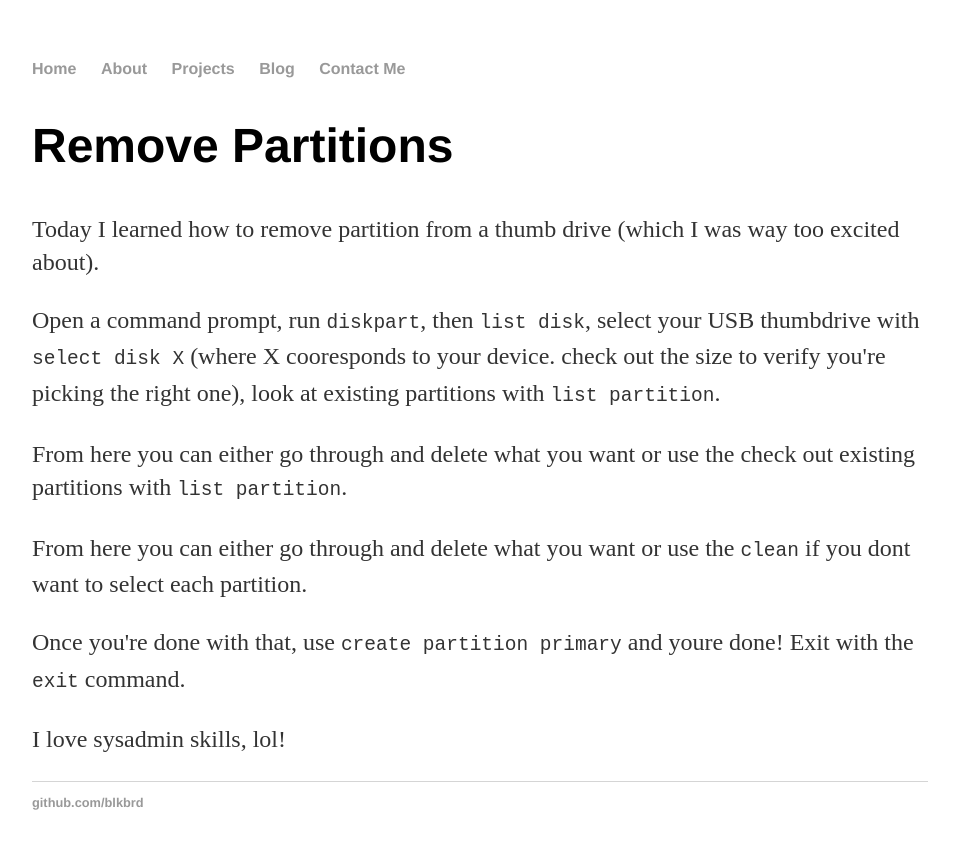
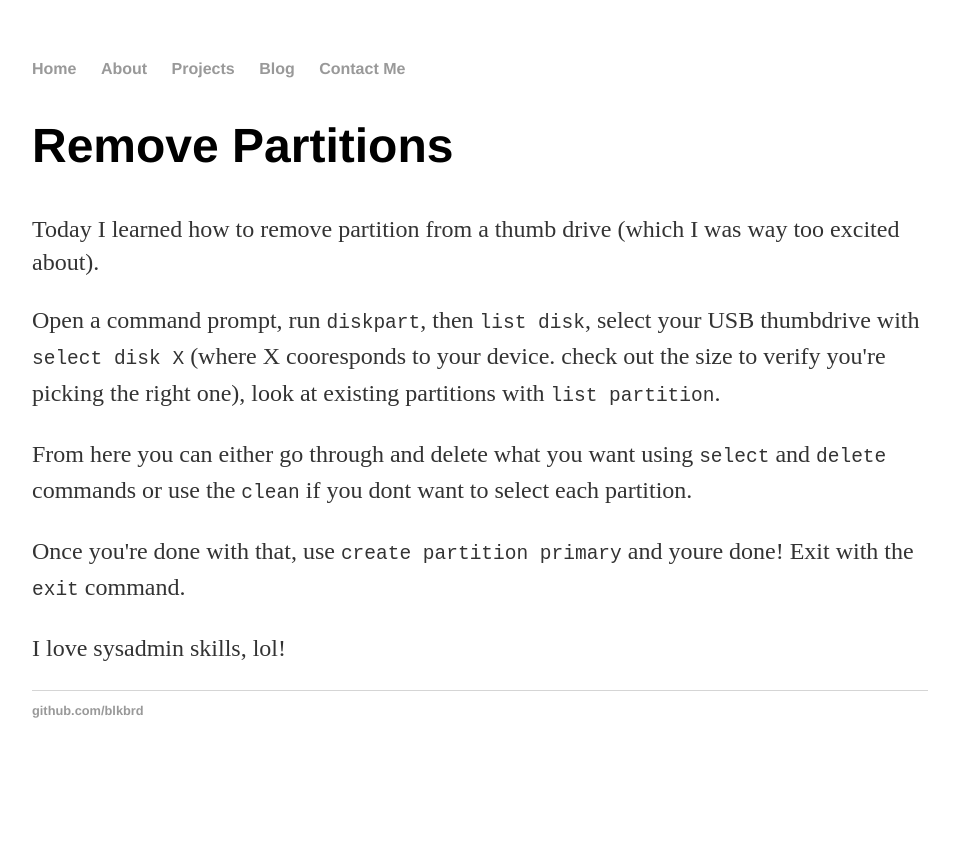
Before and after one commit to blkbrd/blkbrd.github.io, a Jekyll site: the page built from _posts/2019-03-09-Remove-Partition-from-USB.md, in a window 1280 px wide. Shown: the top 849 px of the page, without its empty margins (160-1119 px from the left). Built offline with Jekyll 4.4.1, drawn with Linux system fonts in a browser that asks for light colours.

Commit message:
Update 2019-03-09-Remove-Partition-from-USB.md
added content

```diff
--- a/_posts/2019-03-09-Remove-Partition-from-USB.md
+++ b/_posts/2019-03-09-Remove-Partition-from-USB.md
@@ -10,9 +10,7 @@ Open a command prompt, run <code>diskpart</code>, then <code>list disk</code>, s
 (where X cooresponds to your device. check out the size to verify you're picking the right one),
 look at existing partitions with <code>list partition</code>.
 <p>
-From here you can either go through and delete what you want or use the check
-out existing partitions with <code>list partition</code>.
-<p>From here you can either go through and delete what you want or use the
+<p>From here you can either go through and delete what you want using <code>select</code> and <code> delete </code> commands or use the
 <code>clean</code> if you dont want to select each partition.
 <p>Once you're done with that, use <code>create partition primary</code> and youre
 done! Exit with the <code>exit</code> command.
```
